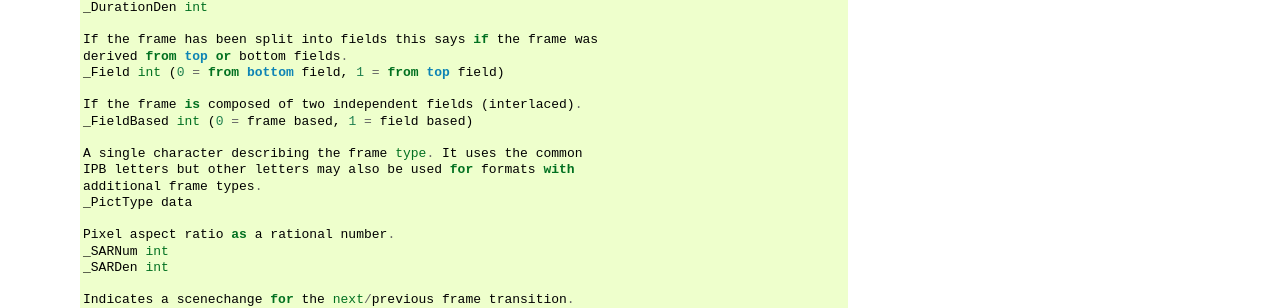
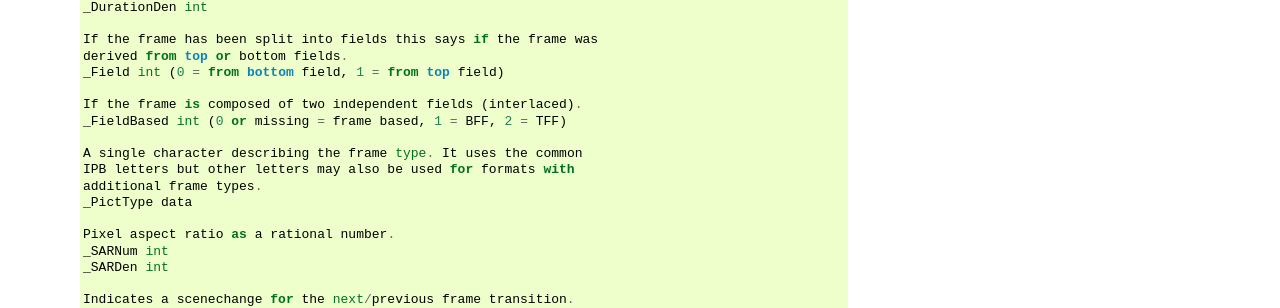
Before and after one commit to vapoursynth/vapoursynth, a Sphinx documentation site: the page built from doc/apireference.rst, in a window 1280 px wide. Shown: the part 953-1261 px from the top of the page. Built offline with Sphinx 7.4.7, drawn with Linux system fonts in a browser that asks for light colours; formulas are drawn with MathJax 3.

Commit message:
Add BFF/TFF distinction to the _Fieldbased attribute

```diff
--- a/doc/apireference.rst
+++ b/doc/apireference.rst
@@ -53,7 +53,7 @@ unknown. It is also a fatal error to set them to a value not specified below.
    _Field int (0 = from bottom field, 1 = from top field)
 
    If the frame is composed of two independent fields (interlaced).
-   _FieldBased int (0 = frame based, 1 = field based)
+   _FieldBased int (0 or missing = frame based, 1 = BFF, 2 = TFF)
 
    A single character describing the frame type. It uses the common
    IPB letters but other letters may also be used for formats with
```
